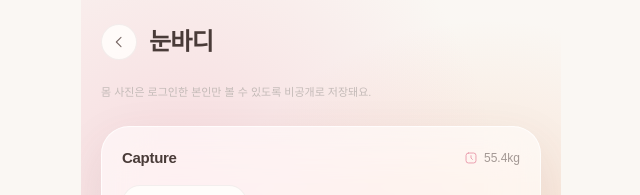
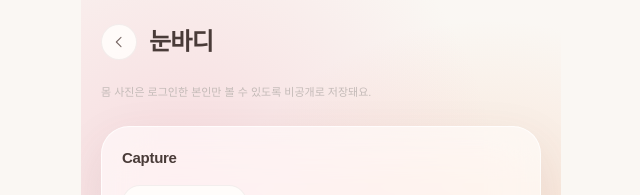
Before and after one commit to pageatelier/shapeme, a Next.js app: page /body in a window 1280 px wide. Shown: the top 195 px of the page, without its empty margins (319-959 px from the left). Built offline with nearby package versions, Linux system fonts and the light colour scheme; no server answers.

Commit message:
change icon

```diff
--- a/src/app/(main)/body/page.tsx
+++ b/src/app/(main)/body/page.tsx
@@ -4,7 +4,6 @@ import { BodyCapture } from "@/components/body/BodyCapture";
 import { BodyCompare } from "@/components/body/BodyCompareLazy";
 import { BodyTimeline } from "@/components/body/BodyTimeline";
 import { getBodyEntriesSafe } from "@/lib/body/queries";
-import { bodyLog } from "@/lib/mock-data";
 import { createClient } from "@/lib/supabase/server";
 
 export default async function BodyPage() {
@@ -32,7 +31,7 @@ export default async function BodyPage() {
         몸 사진은 로그인한 본인만 볼 수 있도록 비공개로 저장돼요.
       </p>
 
-      <BodyCapture entries={entries} weightKg={bodyLog.weightKg} />
+      <BodyCapture entries={entries} />
       <BodyCompare entries={entries} />
       <BodyTimeline entries={entries} />
     </div>
--- a/src/components/body/BodyCapture.tsx
+++ b/src/components/body/BodyCapture.tsx
@@ -1,7 +1,7 @@
 "use client";
 
 import { useState } from "react";
-import { PlusIcon, ScaleIcon } from "@/components/icons";
+import { PlusIcon } from "@/components/icons";
 import { todayIsoDate } from "@/lib/body/date";
 import type { BodyEntry, BodyPhotoSlot } from "@/lib/body/types";
 import { PhotoSlotButton } from "./PhotoSlotButton";
@@ -21,13 +21,7 @@ function hasAdditionalAngles(entry: BodyEntry | null | undefined) {
  * body_entries photo column is independently nullable) — this only
  * changes which slots are visible by default.
  */
-export function BodyCapture({
-  entries,
-  weightKg,
-}: {
-  entries: BodyEntry[];
-  weightKg?: number;
-}) {
+export function BodyCapture({ entries }: { entries: BodyEntry[] }) {
   const today = todayIsoDate();
   const [selectedDate, setSelectedDate] = useState(today);
   const entry = entries.find((e) => e.date === selectedDate) ?? null;
@@ -40,14 +34,8 @@ export function BodyCapture({
 
   return (
     <section className="glass-card p-5">
-      <div className="mb-4 flex items-center justify-between">
+      <div className="mb-4">
         <p className="text-[15px] font-bold tracking-[-0.02em] text-text-primary">Capture</p>
-        {weightKg && (
-          <span className="flex items-center gap-1.5 text-xs text-text-muted">
-            <ScaleIcon className="h-[14px] w-[14px] text-pink-400" />
-            {weightKg}kg
-          </span>
-        )}
       </div>
 
       <div className="mb-4 flex items-center gap-2">
```
Also changed, not shown: src/app/apple-icon.png, src/app/icon.png.
